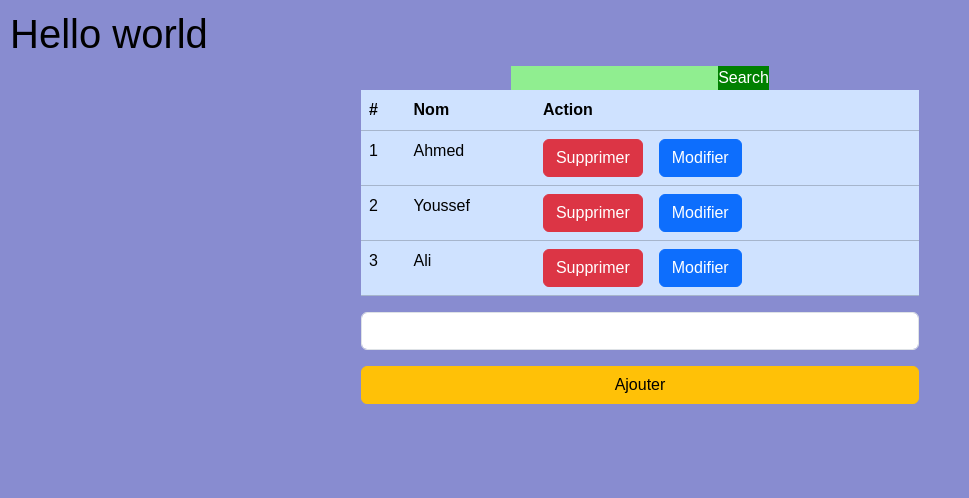
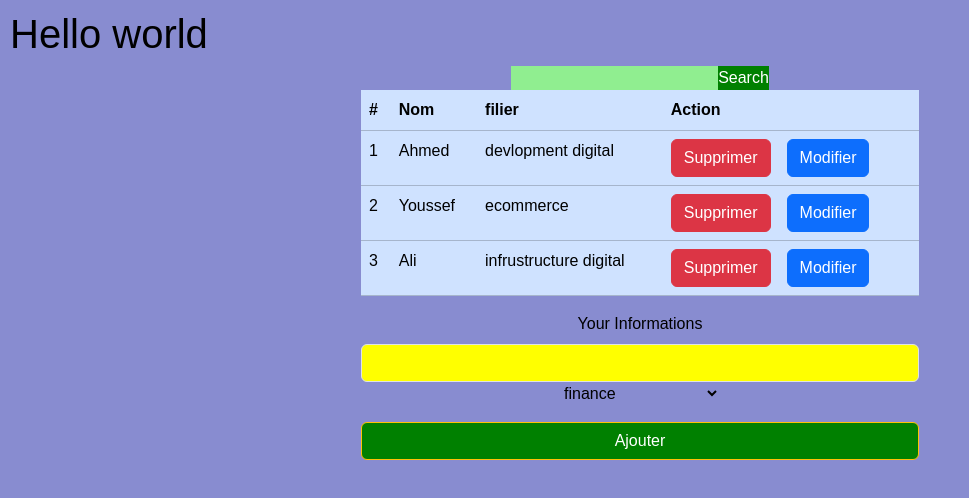
Before and after one commit to erraouyyoussef/redux-toolkit, a React (Vite) app: page / in a window 1280 px wide. Shown: the top 498 px of the page, without its empty margins (0-969 px from the left). Built offline with nearby package versions, Linux system fonts and the light colour scheme.

Commit message:
v2 ajouter une column de filier

```diff
--- a/src/App.jsx
+++ b/src/App.jsx
@@ -1,13 +1,15 @@
 import Etudiants from "./components/Etudiants";
 
+
+
+
 function App() {
-
 
 
     return <>
 
 
-    <h1>Hello world</h1>
+        <h1>Hello world</h1>
         <Etudiants />
 
     </>
--- a/src/components/Etudiant.jsx
+++ b/src/components/Etudiant.jsx
@@ -7,6 +7,7 @@ function Etudiant({ etud, supp, mod }) {
             <tr>
                 <td>{etud.id}</td>
                 <td>{etud.nom}</td>
+                <td>{etud.filier}</td>
                 <td colSpan={2}>
                     <button className="btn btn-danger me-3" onClick={() => { supp(etud.id) }} >Supprimer</button>
                     <button className="btn btn-primary" onClick={() => { mod(etud.id) }} >Modifier</button>
--- a/src/components/Etudiants.jsx
+++ b/src/components/Etudiants.jsx
@@ -6,15 +6,17 @@ import Etudiant from "./Etudiant";
 function Etudiants() {
 
     const etuLIst = [
-        { id: 1, nom: "Ahmed" },
-        { id: 2, nom: "Youssef" },
-        { id: 3, nom: "Ali" }
+        { id: 1, filier: "devlopment digital", nom: "Ahmed" },
+        { id: 2, filier: "ecommerce", nom: "Youssef" },
+        { id: 3, filier: "infrustructure digital", nom: "Ali" }
     ]
+
     const [list, setList] = useState(etuLIst)
     const [index, setID] = useState(4)
     const [value, setValue] = useState("")
     const [action, setAction] = useState(null)
     const [searchValue, setsearchValue] = useState("")
+    const [filier, setFilier] = useState("")
 
 
     const supprimer = (id) => {
@@ -23,7 +25,7 @@ function Etudiants() {
             list.filter((etu) => (etu.id !== id))
         )
     }
-    const newEtu = { id: index, nom: value }
+    const newEtu = { id: index, filier: filier, nom: value }
 
 
     const ajouter = () => {
@@ -33,6 +35,7 @@ function Etudiants() {
         )
         setID(index + 1)
         setValue("")
+        setFilier("ecommerce")
     }
 
     const saveIdModified = (id) => {
@@ -42,17 +45,19 @@ function Etudiants() {
         if (etu) {
             setAction(etu.id)
             setValue(etu.nom)
+            setFilier(etu.filier)
         }
     }
 
     const modifier = () => {
         setList(
             list.map((etu) => (
-                etu.id === action ? { ...etu, nom: value } : etu
+                etu.id === action ? { ...etu, filier: filier, nom: value } : etu
             ))
         )
         setAction(null)
         setValue('')
+
     }
 
     const enregistre = () => {
@@ -65,28 +70,36 @@ function Etudiants() {
     return <>
         <div className="container" >
             <div>
-                <input onSubmit={(e)=>{e.preventDefault()}} value={searchValue} onChange={(e) => { setsearchValue(e.target.value) }} type="text" style={{ background: "lightgreen" }} />
-                <button onClick={()=>{setList(Search_list)}} style={{ background: "green", cursor: "pointer", color: "white" }} >Search</button>
+                <input onSubmit={(e) => { e.preventDefault() }} value={searchValue} onChange={(e) => { setsearchValue(e.target.value) }} type="text" style={{ background: "lightgreen" }} />
+                <button onClick={() => { setList(Search_list) }} style={{ background: "green", cursor: "pointer", color: "white" }} >Search</button>
             </div>
             <table className="table table-primary w-50">
                 <thead>
                     <tr>
                         <th>#</th>
                         <th>Nom</th>
+                        <th>filier</th>
                         <th colSpan={2}>Action</th>
                     </tr>
                 </thead>
                 {
                     list.map((etu) => {
-                        return <Etudiant key={etu.id} etud={etu} supp={supprimer} mod={saveIdModified} />
+                        return <Etudiant key={etu.id} etud={etu} supp={supprimer} mod={saveIdModified} filier={etu.filier} />
                     })
                 }
 
             </table>
             <form onClick={(e) => { e.preventDefault() }} className="mb-3 w-50 text-center">
-                {/* <label htmlFor="inputValue" className="form-label">Email address</label> */}
-                <input id="inputValue" onChange={(e) => { setValue(e.target.value) }} value={value} type="email" className="form-control" />
-                <button type="" onClick={enregistre} className="btn btn-warning mt-3 w-100">{action === null ? "Ajouter" : "Modifier"}</button>
+                <label htmlFor="inputValue" className="form-label">Your Informations</label>
+                <input style={{ background: "yellow" }} id="inputValue" onChange={(e) => { setValue(e.target.value) }} value={value} type="email" className="form-control" />
+                <select value={filier} onChange={(e) => { setFilier(e.target.value) }}>
+                    <option value="finance">finance</option>
+                    <option value="economi">economi</option>
+                    <option value="administrator">administrator</option>
+                    <option value="infrustructure digital">infrustructure digital</option>
+                    <option value="devlopment digital">devlopment digital</option>
+                </select>
+                <button style={{ background: "green", cursor: "pointer", color: "white" }} type="" onClick={enregistre} className="btn btn-warning mt-3 w-100">{action === null ? "Ajouter" : "Modifier"}</button>
             </form>
         </div>
     </>
```
